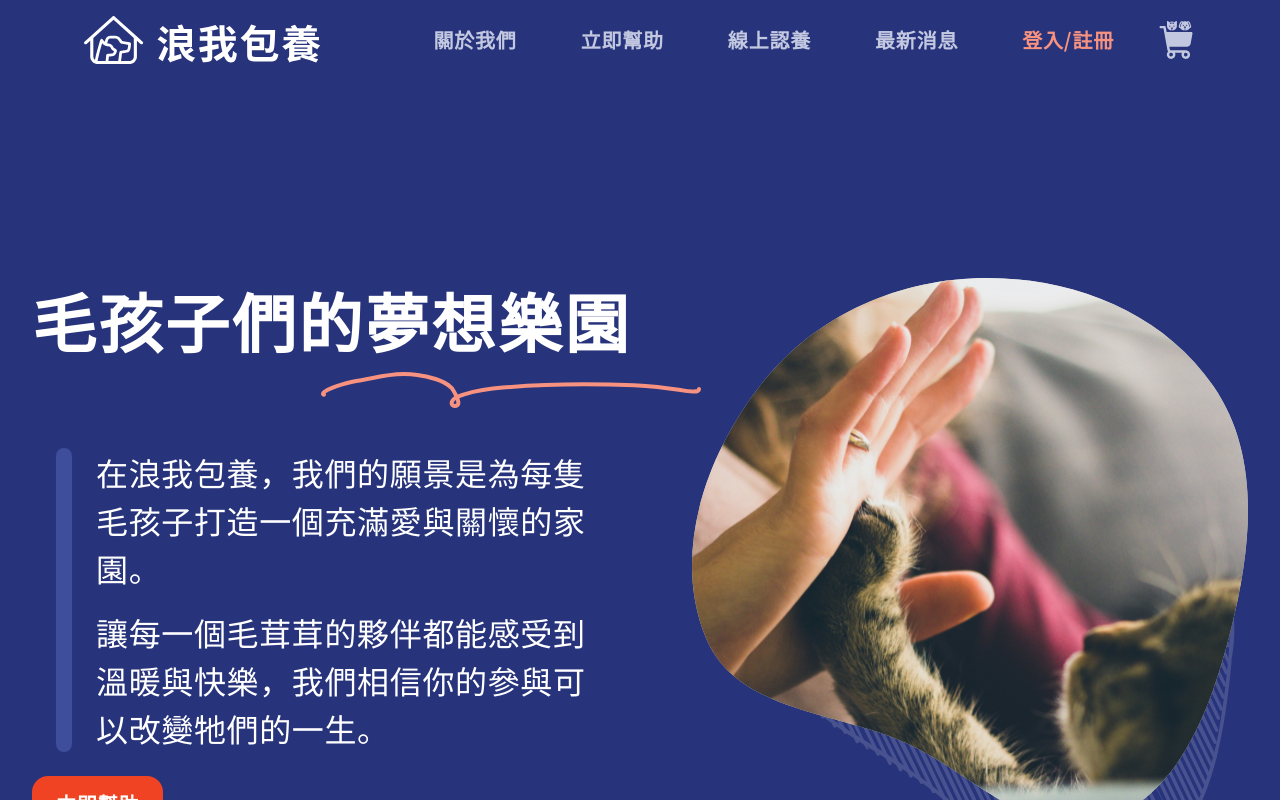
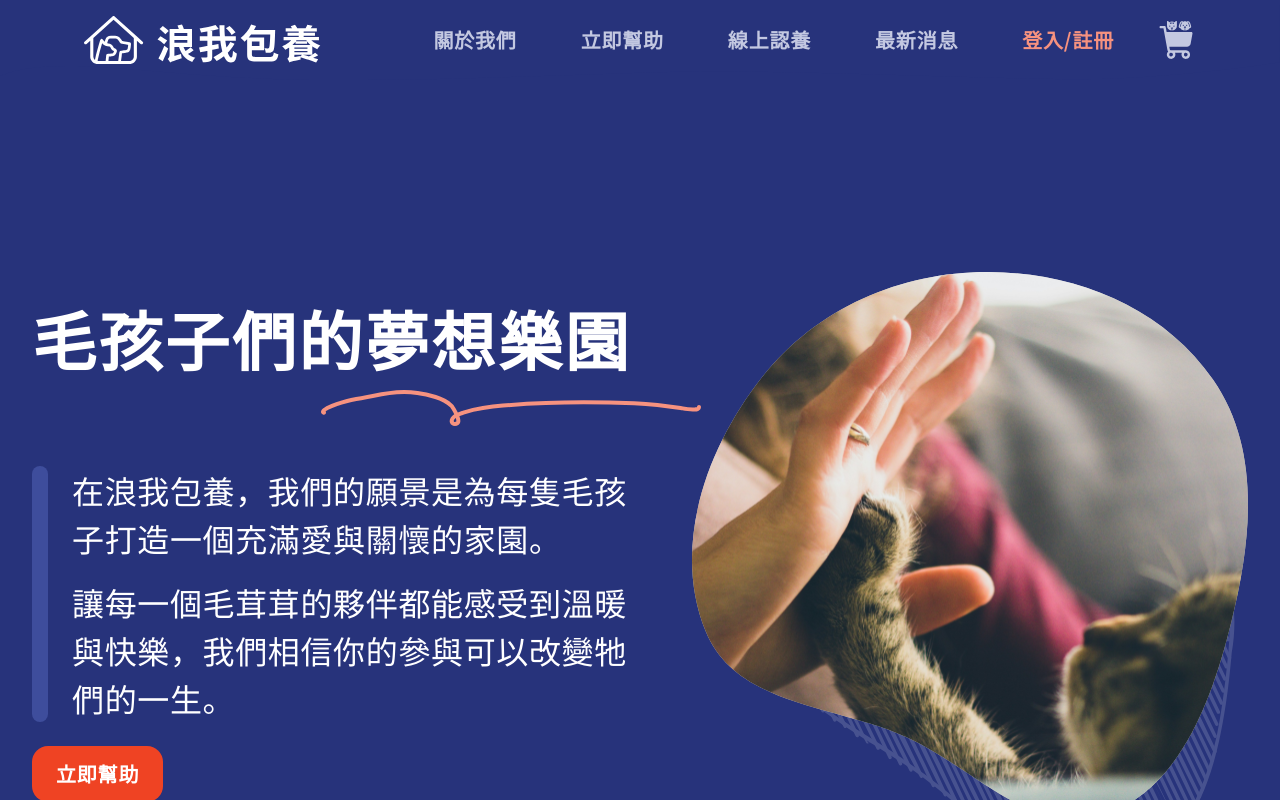
Before and after one commit to Maojin-juan/NurtureMe, a React (Vite) app: page /#/ in a window 1280 px wide. Shown: the top 800 px of the page. Built offline with nearby package versions, Linux system fonts and the light colour scheme.

Commit message:
feat(home): 實作首頁 Banner 組件
- 修改響應式 Banner 版面配置
- 加入裝飾性背景與下劃線效果

```diff
--- a/src/pages/Home/components/Banner/index.jsx
+++ b/src/pages/Home/components/Banner/index.jsx
@@ -11,7 +11,7 @@ function BannerTitle() {
       <span className="relative ms-[108px] lg:ms-0">
         夢想樂園
         <div className="absolute -bottom-5 -left-2 xl:-bottom-10 xl:-left-11">
-          <div className="bg-doodleUnderline1 h-[19px] w-[186px] bg-cover bg-no-repeat xl:h-9 xl:w-[380px]" />
+          <div className="h-[19px] w-[186px] bg-doodleUnderline1 bg-cover bg-no-repeat xl:h-9 xl:w-[380px]" />
         </div>
       </span>
     </h3>
@@ -21,7 +21,7 @@ function BannerTitle() {
 function BannerDescription() {
   return (
     <div className="mx-auto">
-      <div className="px-6 text-fs-6 font-normal text-white md:mx-0 md:max-w-full xl:text-fs-2">
+      <div className="px-6 text-fs-6 font-normal text-white md:mx-0 md:max-w-full md:px-0 md:text-fs-2">
         <div className="beforeDecoration relative space-y-4 ps-5 before:left-0 before:h-full before:w-2 before:rounded-2xl before:bg-primary-2 xl:ps-10 before:xl:w-4">
           <p>
             在浪我包養，我們的願景是為每隻毛孩子打造一個充滿愛與關懷的家園。
```
